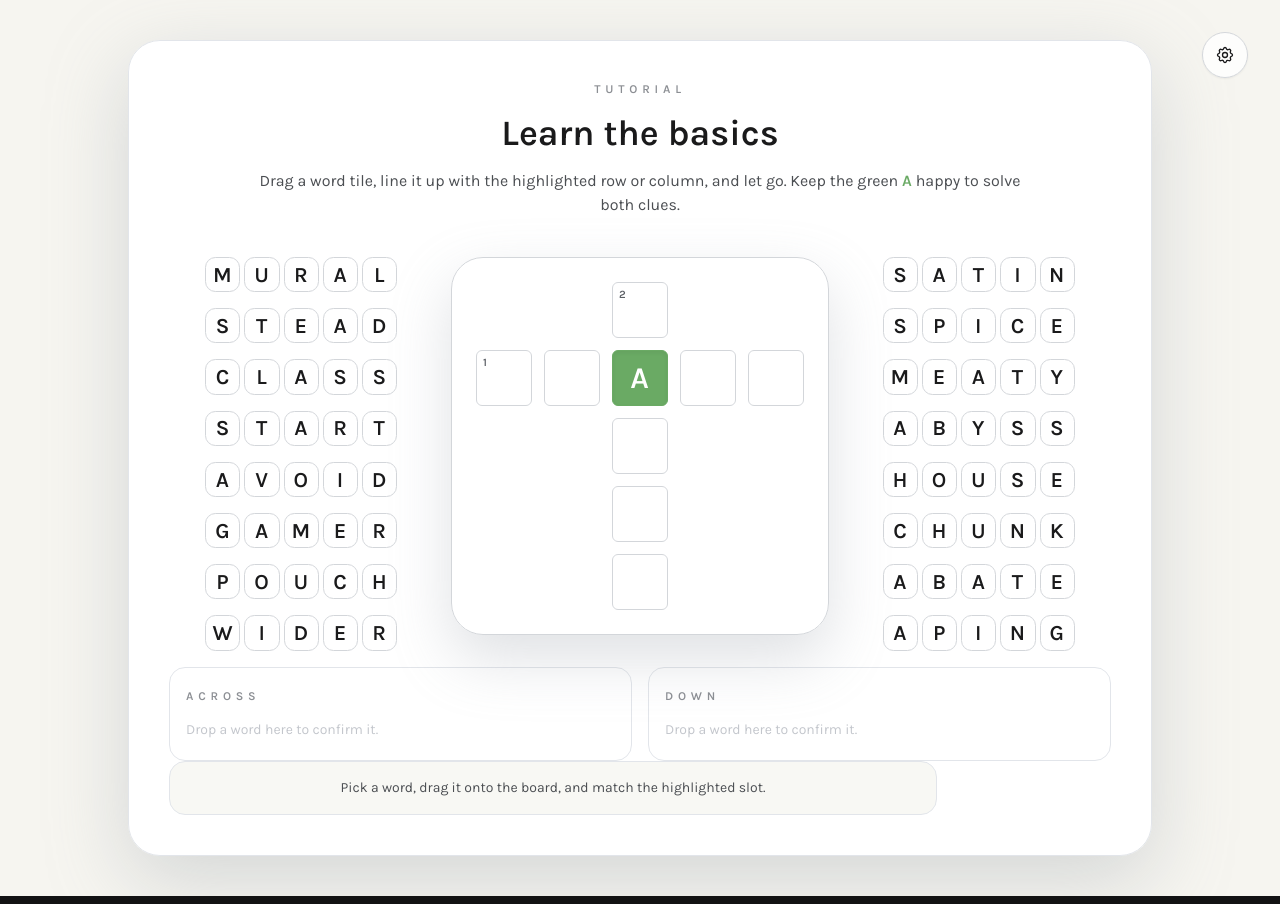
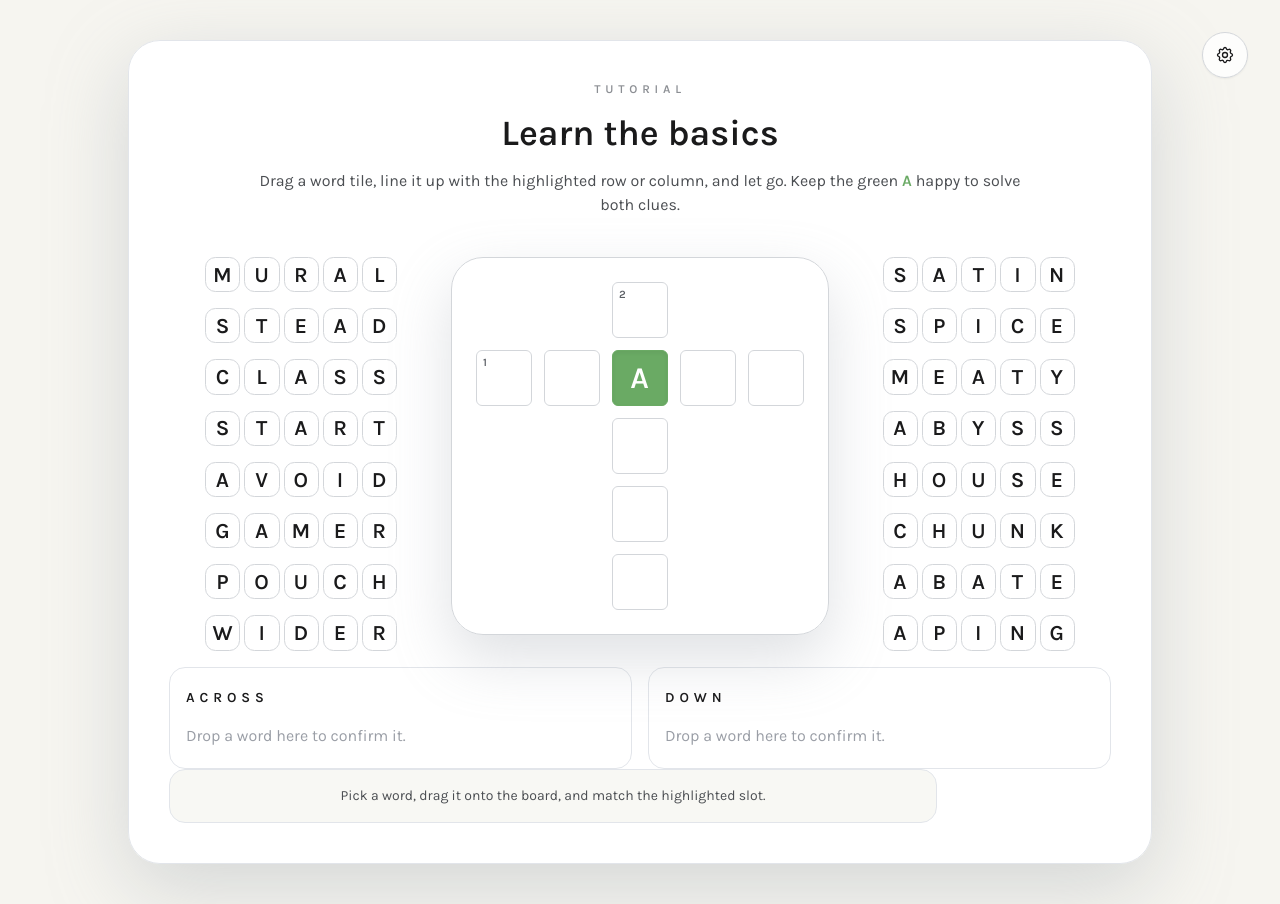
Before and after one commit to evgenyvinnik/crosswordly, a React (Vite) app: page / in a window 1280 px wide. Built offline with nearby package versions, Linux system fonts and the light colour scheme.

Commit message:
Update TutorialScreen.tsx

```diff
--- a/src/components/TutorialScreen.tsx
+++ b/src/components/TutorialScreen.tsx
@@ -505,12 +505,12 @@ const TutorialScreen = ({ onComplete }: TutorialScreenProps) => {
                         isHighlighted ? 'border-[#6aaa64] bg-[#f4faf3]' : 'border-[#e2e5ea] bg-white'
                       }`}
                     >
-                      <p className="text-xs font-semibold uppercase tracking-[0.4em] text-[#8c8f94]">
+                      <p className="text-sm font-semibold uppercase tracking-[0.35em] text-[#1a1a1b]">
                         {directionKey === 'across' ? 'Across' : 'Down'}
                       </p>
                       <div className="mt-4 space-y-3">
                         {completedEntry ? (
-                          <p className="text-sm leading-snug text-[#4b4e52]">
+                          <p className="text-base leading-relaxed text-[#1f2124]">
                             <span className="mr-2 font-semibold text-[#1a1a1b]">
                               {completedEntry.clueNumber ??
                                 (directionKey === 'across'
@@ -520,7 +520,7 @@ const TutorialScreen = ({ onComplete }: TutorialScreenProps) => {
                             {completedEntry.definition ?? 'No clue available.'}
                           </p>
                         ) : (
-                          <p className="text-sm text-[#c3c6cc]">Drop a word here to confirm it.</p>
+                          <p className="text-base text-[#9a9ea6]">Drop a word here to confirm it.</p>
                         )}
                       </div>
                       {isHighlighted && activeWord ? (
@@ -528,7 +528,7 @@ const TutorialScreen = ({ onComplete }: TutorialScreenProps) => {
                           <p className="text-xs font-semibold uppercase tracking-wide text-[#8c8f94]">
                             Trying your tile
                           </p>
-                          <p className="mt-1 text-sm leading-snug text-[#4b4e52]">
+                          <p className="mt-1 text-base leading-relaxed text-[#1f2124]">
                             {description ?? 'No description available.'}
                           </p>
                         </div>
```
